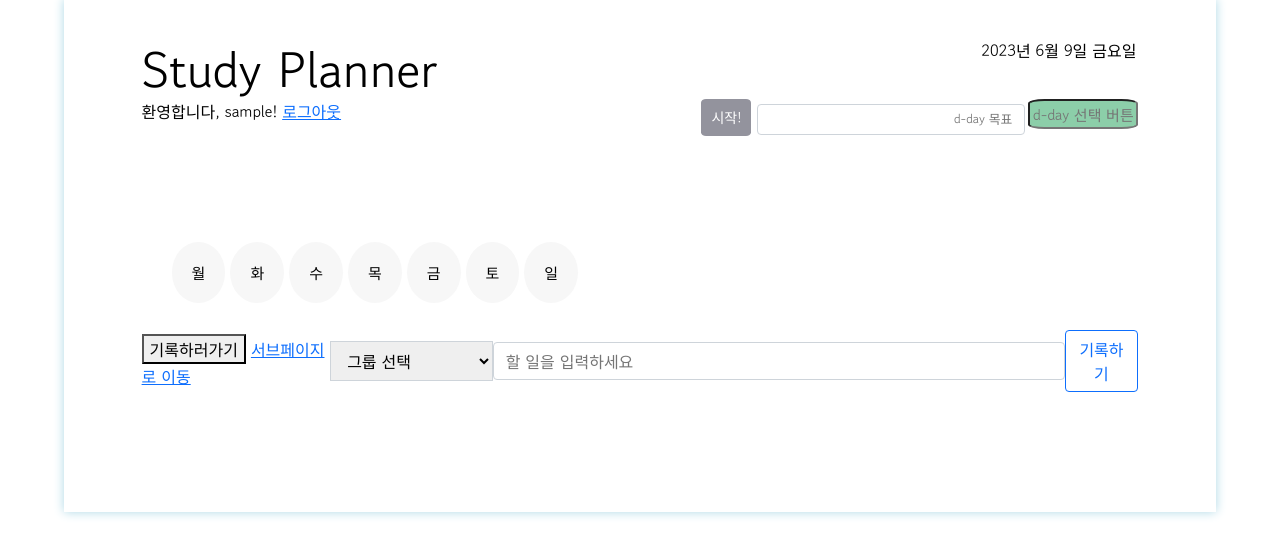
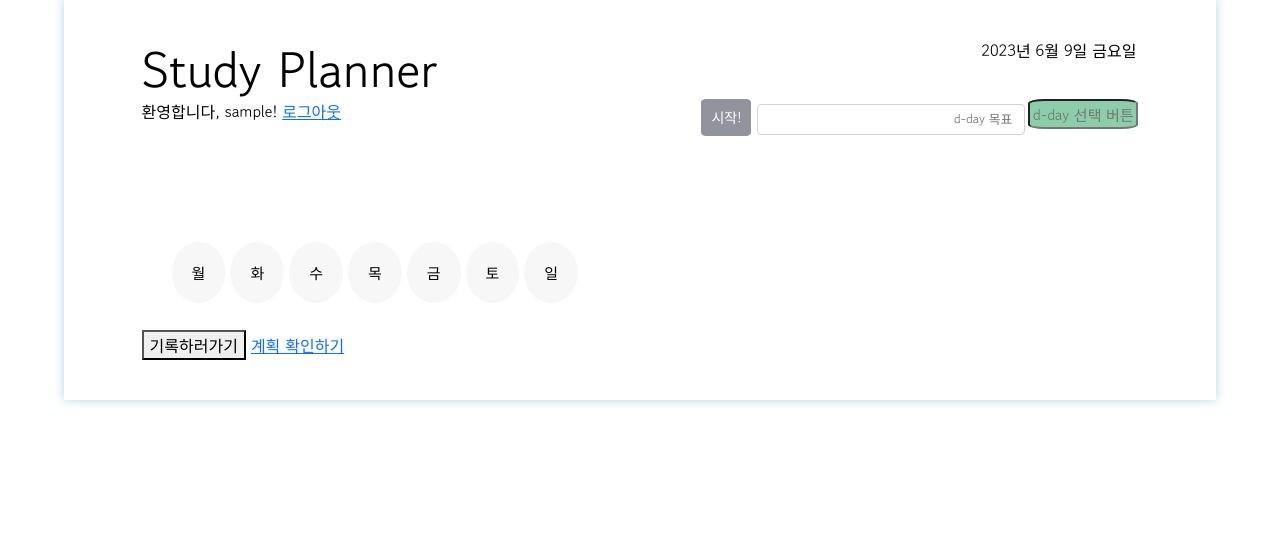
Before and after one commit to soolovepat/studyPlanner, a Flask app: page / in a window 1280 px wide. Shown: the part 21-577 px from the top of the page. Run offline with Flask 3, Linux system fonts and the light colour scheme; the visitor is signed in with stand-in values (Sample User, id 1); data that the repository does not hold is empty; some libraries are stand-ins or nearby versions.

Commit message:
메인페이지: 저장 및 조회 데이터 삭제

```diff
--- a/templates/index.html
+++ b/templates/index.html
@@ -506,29 +506,16 @@
       <div class="myplan">
         <form action="{{ url_for('input_form') }}" method="GET">
           <button type="submit">기록하러가기</button>
-          <a href="/form_view">서브페이지로 이동</a>
+          <a href="/form_view">계획 확인하기</a>
         </form>
-        <div class="input-group">
-          <select class="form-s select" id="group">
-            <option selected>그룹 선택</option>
-            <option value="1">공부 계획</option>
-            <option value="2">할 일</option>
-          </select>
-        </div>
-        <input id="plan" class="plan-input" type="text" placeholder="할 일을 입력하세요" />
-        <button onclick="save_plan()" type="button" class="btn btn-outline-primary">기록하기</button>
+
       </div>
     </div>
     <div id="pageContent">
       <!-- 요일별 리스트 여기에 기제 -->
 
     </div>
-    <div class="mybox" id="plan-list">
-      <li>
-        <h2>✅ JS 공부하기</h2>
-        <a></a>
-      </li>
-    </div>
+
   </div>
 </body>
 
```
